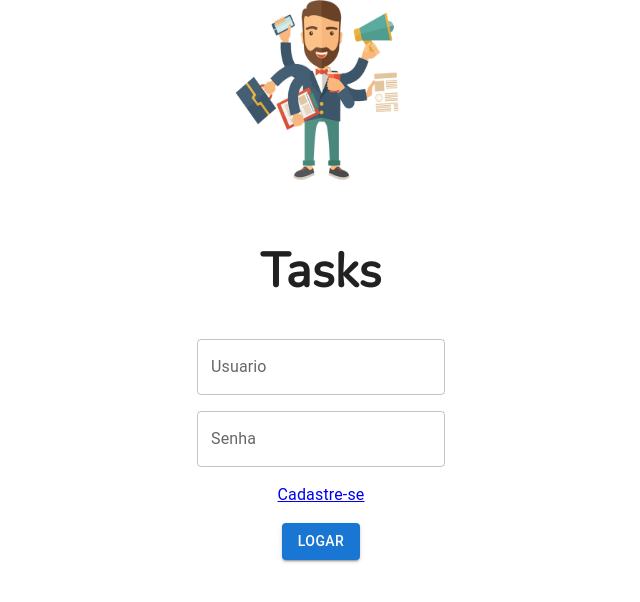
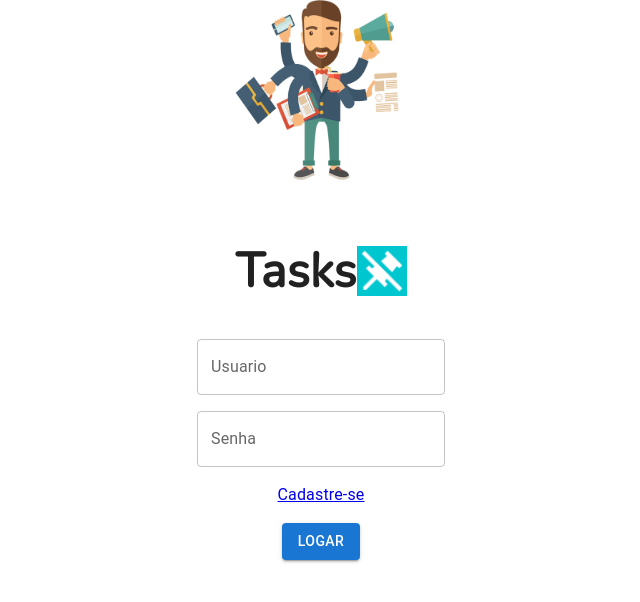
Before and after one commit to andrezitojava2017/tasks, a React (Create React App) app: page /login in a window 1280 px wide. Shown: the top 602 px of the page, without its empty margins (319-959 px from the left). Built offline with nearby package versions, Linux system fonts and the light colour scheme.

Commit message:
alter styles component Tasks.js

```diff
--- a/src/components/tasks.js
+++ b/src/components/tasks.js
@@ -1,13 +1,24 @@
-import React from 'react';
-import { Grid } from '@mui/material';
+import React from "react";
+import { Stack } from "@mui/material";
+import Logo from "../_assets/images/icons8-unpin-48.png";
 
-import Styles from './tasks.module.css';
+import Styles from "./tasks.module.css";
 
 const Tasks = () => {
   return (
-    <Grid item className={Styles.h3} >
+    <Stack
+      direction="row"
+      alignItems="center"
+      justifyContent="center"
+      className={Styles.h3}
+    >
       <h1>Tasks</h1>
-    </Grid>
+      <img
+        src={Logo}
+        alt="Tasks Logo"
+        style={{ height: "50px", width: "50px" }}
+      />
+    </Stack>
   );
 };
 export default Tasks;
```
